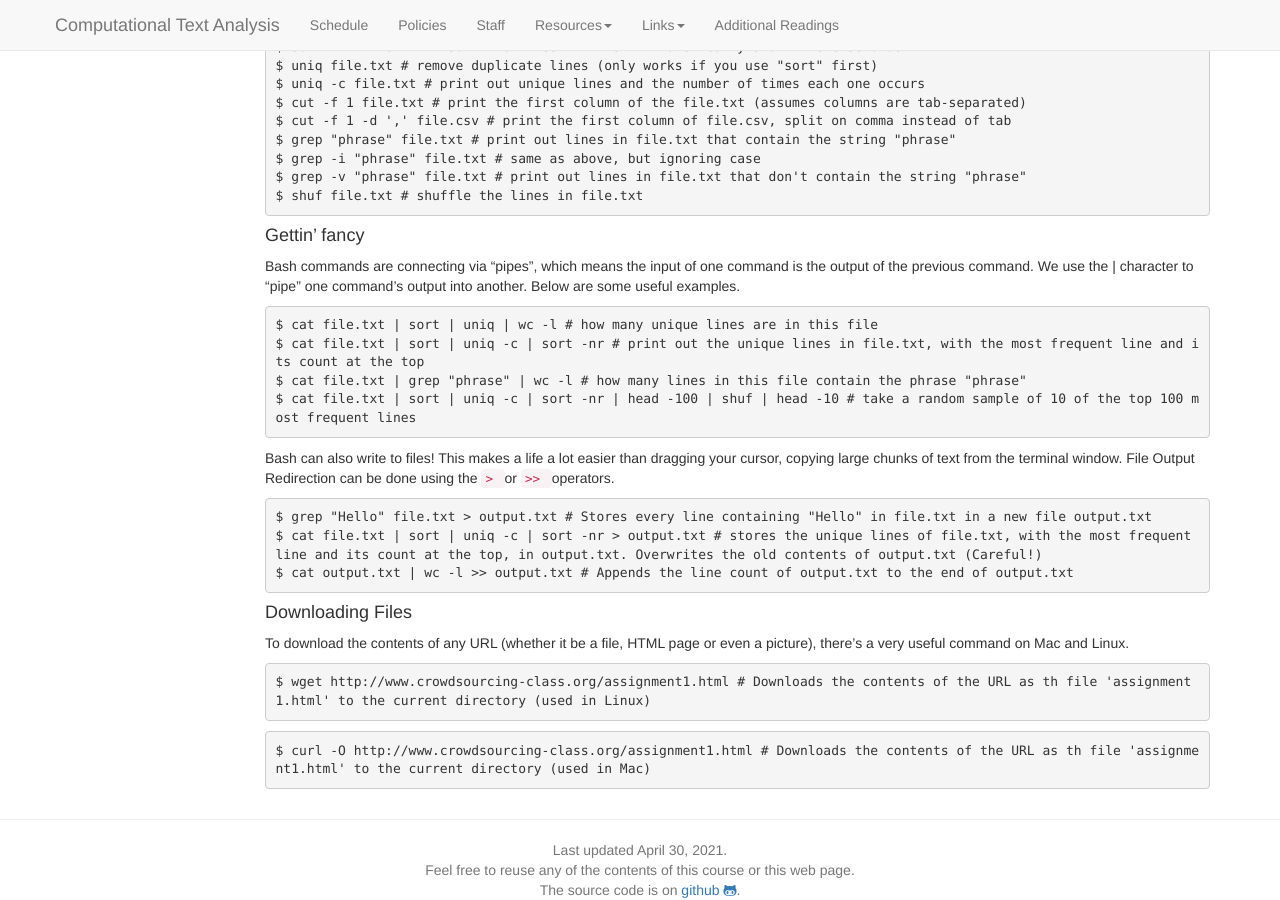
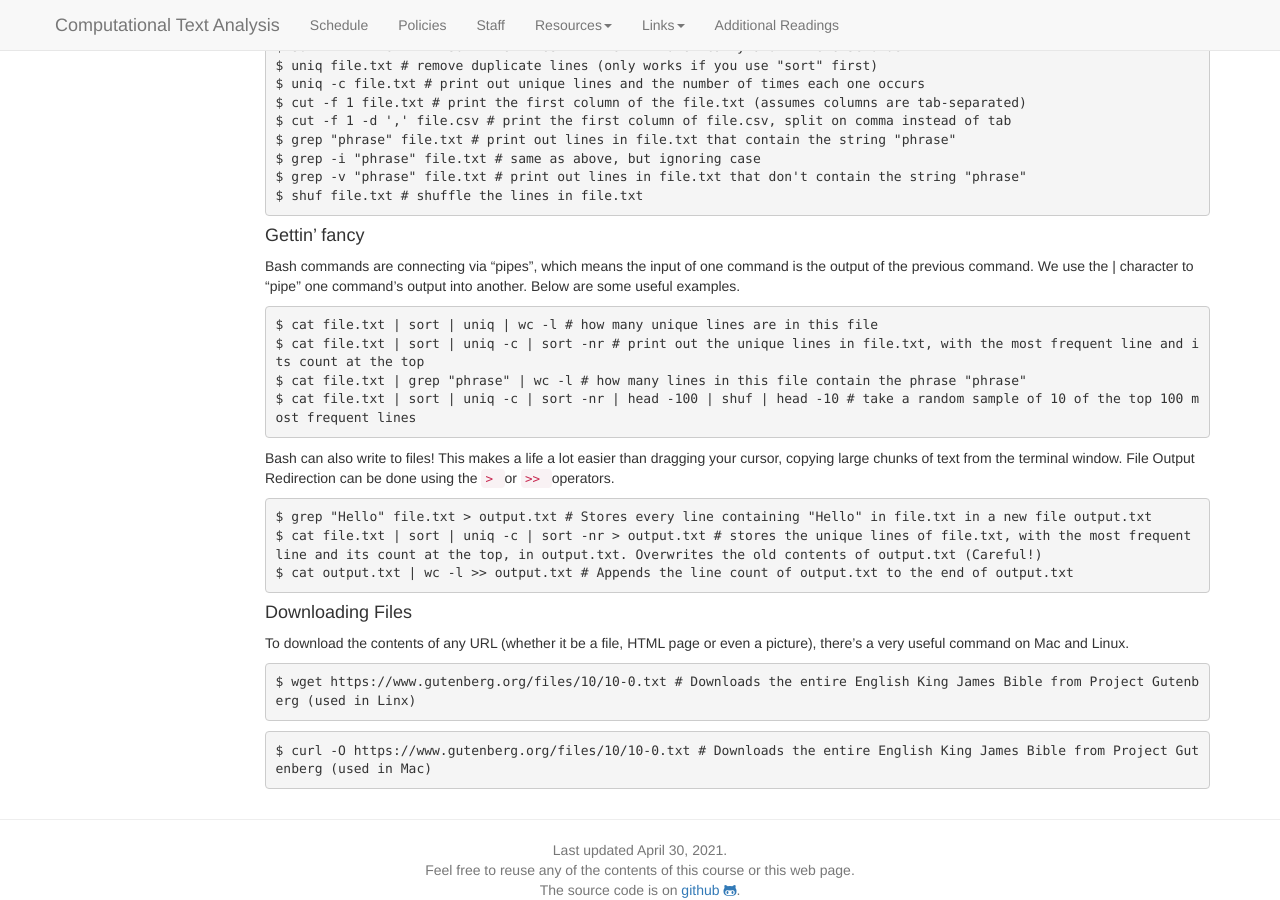
Before and after one commit to BC-COMS-2710/BC-COMS-2710.github.io, a Jekyll site: the page built from bash-commands.md, in a window 1280 px wide and 900 px high, scrolled down 646 px. Built offline with Jekyll 4.4.1, drawn with Linux system fonts in a browser that asks for light colours; nearby versions of some CDN libraries.

Commit message:
bash commands: chakced download file example

```diff
--- a/bash-commands.md
+++ b/bash-commands.md
@@ -79,10 +79,10 @@ $ cat output.txt | wc -l >> output.txt # Appends the line count of output.txt to
 #### Downloading Files
 To download the contents of any URL (whether it be a file, HTML page or even a picture), there's a very useful command on Mac and Linux.
 {% highlight tcsh %}
-$ wget http://www.crowdsourcing-class.org/assignment1.html # Downloads the contents of the URL as th file 'assignment1.html' to the current directory (used in Linux)
+$ wget https://www.gutenberg.org/files/10/10-0.txt # Downloads the entire English King James Bible from Project Gutenberg (used in Linx)
 {% endhighlight %}
 {% highlight tcsh %}
-$ curl -O http://www.crowdsourcing-class.org/assignment1.html # Downloads the contents of the URL as th file 'assignment1.html' to the current directory (used in Mac)
+$ curl -O https://www.gutenberg.org/files/10/10-0.txt # Downloads the entire English King James Bible from Project Gutenberg (used in Mac)
 {% endhighlight %}
 
 <!--
```
